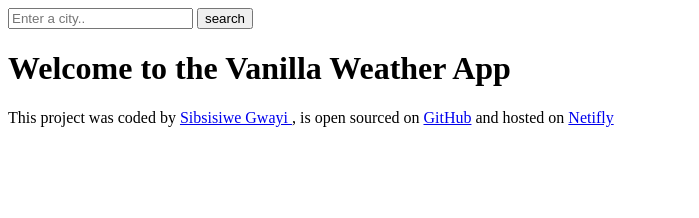
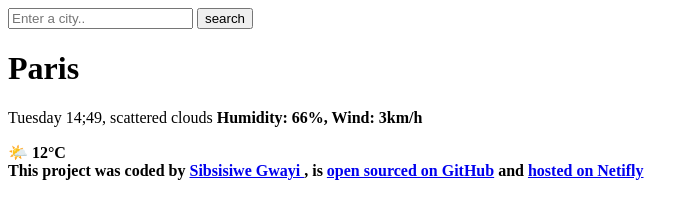
Before and after one commit to Sibu-code/vanilla-weather-app, a plain HTML site: page index.html in a window 1280 px wide. Shown: the whole page, without its empty margins (0-699 px from the left). Drawn offline with Linux system fonts and the light colour scheme.

Commit message:
Updated html file

```diff
--- a/index.html
+++ b/index.html
@@ -3,7 +3,7 @@
   <head>
     <meta charset="UTF-8" />
     <meta name="viewport" content="width=device-width, initial-scale=1.0" />
-    <title>Document</title>
+    <title>Sibu Weather App</title>
   </head>
   <body>
     <header>
@@ -12,14 +12,27 @@
         <input type="submit" value="search" />
       </form>
     </header>
-    <h1>Welcome to the Vanilla Weather App</h1>
+    <main>
+      <div>
+        <h1>Paris</h1>
+        <p>
+          Tuesday 14;49, scattered clouds
+          <b />
+          Humidity: 66%, Wind: 3km/h
+        </p>
+      </div>
+      <div>🌤️ 12°C</div>
+    </main>
     <footer>
       This project was coded by
-      <a href="https://github.com/Sibu-code"> Sibsisiwe Gwayi </a>, is open
-      sourced on
-      <a href="https://github.com/Sibu-code/vanilla-weather-app.git"> GitHub</a>
-      and hosted on
-      <a href="https://sibu-vanilla-weather-app.netlify.app/"> Netifly </a>
+      <a href="https://github.com/Sibu-code"> Sibsisiwe Gwayi </a>, is
+      <a href="https://github.com/Sibu-code/vanilla-weather-app.git"
+        >open sourced on GitHub</a
+      >
+      and
+      <a href="https://sibu-vanilla-weather-app.netlify.app/">
+        hosted on Netifly
+      </a>
     </footer>
   </body>
 </html>
```
